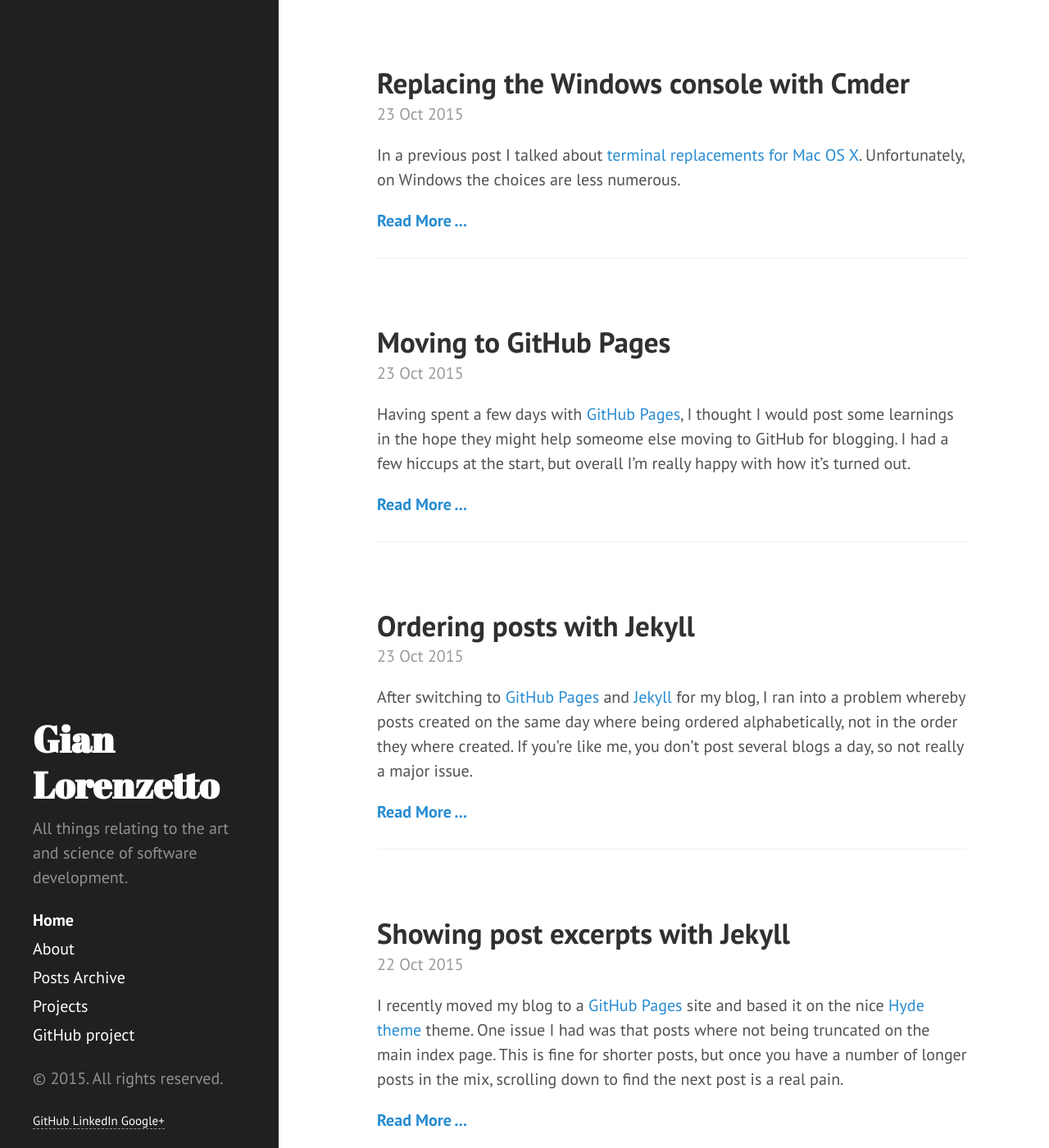
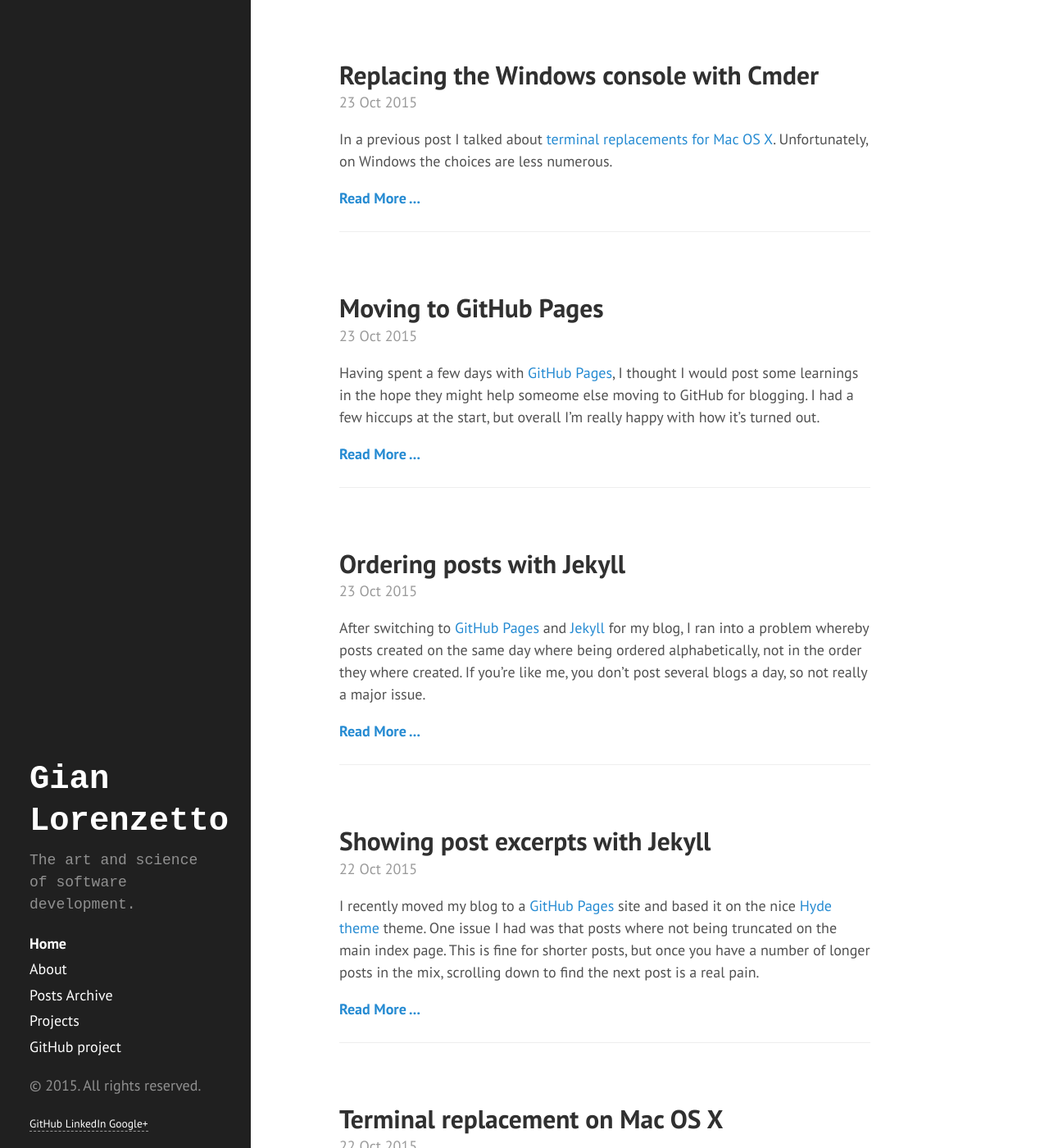
Before and after one commit to GianLorenzetto/GianLorenzetto.github.io-www, a Jekyll site: the page built from index.html, in a window 1280 px wide and 1400 px high. Shown: the whole window at 82% size. Built offline with Jekyll 4.4.1, drawn with Linux system fonts in a browser that asks for light colours; Markdown is read by kramdown in place of the engine named in the settings; the list of posts is cut into pages by our own code.

Commit message:
Updated the tag line and description in the main config. Tweaked the 'code' tag background colour. Changed the sidebar title and tagline font to monospace.

```diff
--- a/_config.yml
+++ b/_config.yml
@@ -8,10 +8,9 @@ relative_permalinks: true
 
 # Setup
 title:            Gian Lorenzetto
-tagline:          "Gian's Blog"
-description:      "All things relating to the art and science of software development."
+tagline:          "The art and science of software"
+description:      "The art and science of software development."
 url:              https://gianlorenzetto.github.io
-#url:              http://localhost:4000
 baseurl:          /
 
 author:
--- a/public/css/hyde.css
+++ b/public/css/hyde.css
@@ -41,7 +41,7 @@ html {
 }
 @media (min-width: 58em) {
   html {
-    font-size: 20px;
+    font-size: 18px;
   }
 }
 
@@ -79,8 +79,13 @@ html {
 .sidebar-about h1 {
   color: #fff;
   margin-top: 0;
-  font-family: "Abril Fatface", serif;
+  /*font-family: "Abril Fatface", serif;*/
+  font-family: "Courier New", Courier, monospace;
   font-size: 2.25rem;
+}
+
+.lead {
+  font-family: "Courier New", Courier, monospace;
 }
 
 /* Sidebar nav */
--- a/public/css/poole.css
+++ b/public/css/poole.css
@@ -156,7 +156,7 @@ code {
   padding: .25em .5em;
   font-size: 85%;
   color: #bf616a;
-  background-color: #f9f9f9;
+  background-color: #f0f0f0;
   border-radius: 3px;
 }
 pre {
```
